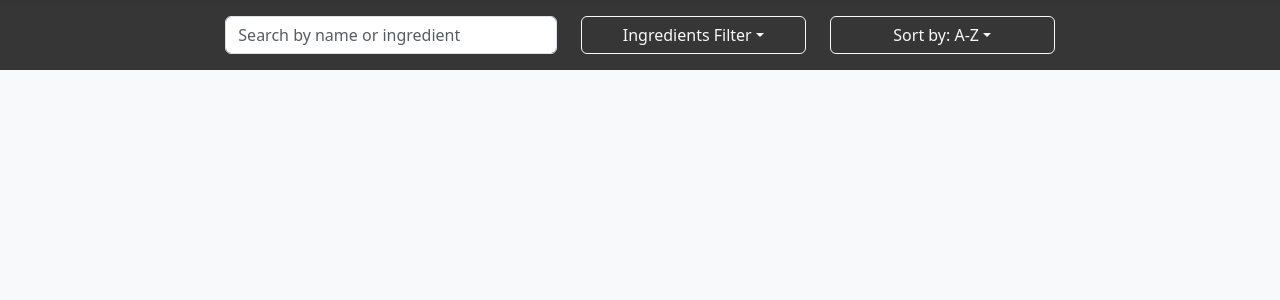
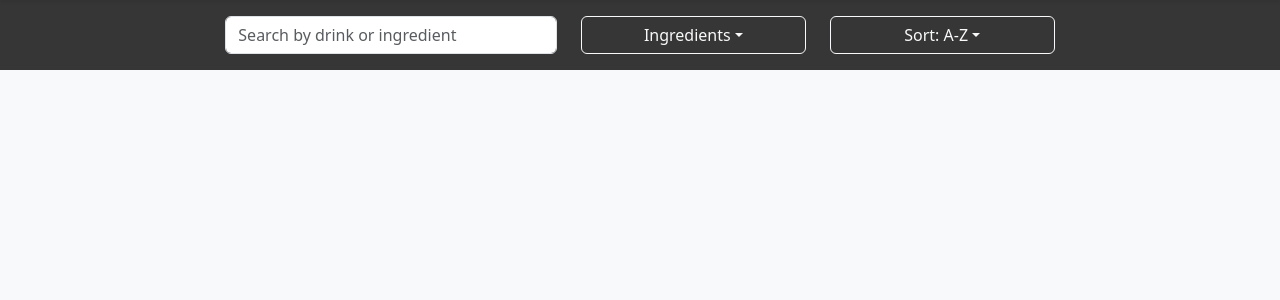
Before and after one commit to eprogers15/sloppy-drinks, a Django app: page / in a window 1280 px wide. Shown: the part 56-356 px from the top of the page. Run offline with Django 4.2, Linux system fonts and the light colour scheme; data that the repository does not hold is empty; some libraries are stand-ins or nearby versions.

Commit message:
Small changes to search bar and button UI

```diff
--- a/sloppy_drinks/drinks/static/drinks/javascript/index.js
+++ b/sloppy_drinks/drinks/static/drinks/javascript/index.js
@@ -17,7 +17,7 @@ $(window).resize(function () {
 $(".dropdown-sort-item").click(function () {
   let new_sort_order = this.attributes.value.value;
   $("#sort-button").attr("value", new_sort_order);
-  $("#sort-button").text("Sort by: " + this.innerText);
+  $("#sort-button").text("Sort: " + this.innerText);
   $(".active").removeClass("active");
   $(this).addClass("active");
   $("#sort-hidden").attr("value", new_sort_order);
@@ -31,9 +31,9 @@ $(".dropdown-filter-checkbox").change(function () {
   $("#filter-hidden").attr("value", checkedValues);
   let checkedValuesLength = checkedValues.length;
   if (checkedValuesLength > 0) {
-    $("#filter-button").text("Ingredients Filter (" + checkedValuesLength + ")");
+    $("#filter-button").text("Ingredients (" + checkedValuesLength + ")");
   }
   else {
-    $("#filter-button").text("Ingredients Filter");
+    $("#filter-button").text("Ingredients");
   }
 });
--- a/sloppy_drinks/drinks/templates/search_bar.html
+++ b/sloppy_drinks/drinks/templates/search_bar.html
@@ -6,21 +6,20 @@
             <div class="row">
                 <form class="form-inline col-lg-5 pt-3">
                     <input type="text" class="form-control" id="search-bar" aria-label="Text input with dropdown button"
-                        name="q" placeholder="Search by name or ingredient" hx-get="{% url 'drink_index_partial' %}"
+                        name="q" placeholder="Search by drink or ingredient" hx-get="{% url 'drink_index_partial' %}"
                         hx-target="#results" hx-trigger="input delay:0.2s" hx-include="#sort-hidden, #filter-hidden">
                 </form>
                 <div class="dropdown col py-3 text-center">
                     <button class="btn btn-outline-light dropdown-toggle w-100" id="filter-button" type="button"
                         data-bs-toggle="dropdown" aria-expanded="false" hx-get="{% url 'drink_index_partial' %}"
                         hx-target="#results" hx-trigger="change from:.dropdown-filter-item delay:0.2s"
-                        hx-include="#search-bar, #sort-hidden, #filter-hidden">Ingredients
-                        Filter</button>
+                        hx-include="#search-bar, #sort-hidden, #filter-hidden">Ingredients</button>
                     <ul class="dropdown-menu ingredients-dropdown-list">
-                        {% for ingredient in ingredients %}
+                        {% for filter_ingredient in filter_ingredients %}
                         <div class="dropdown-item dropdown-filter-item">
-                            <input type="checkbox" class="dropdown-filter-checkbox" id="{{ ingredient.name }}"
+                            <input type="checkbox" class="dropdown-filter-checkbox" id="{{ filter_ingredient.name }}"
                                 name="dropdown-filter-checkbox">
-                            <label for="{{ ingredient.name }}">{{ ingredient.name }}</label>
+                            <label for="{{ filter_ingredient.name }}">{{ filter_ingredient.name }}</label>
                         </div>
                         {% endfor %}
                     </ul>
@@ -30,7 +29,7 @@
                     <button class="btn btn-outline-light dropdown-toggle w-100" id="sort-button" type="button"
                         data-bs-toggle="dropdown" aria-expanded="false" hx-get="{% url 'drink_index_partial' %}"
                         hx-target="#results" hx-trigger="click from:.dropdown-sort-item delay:0.2s"
-                        hx-include="#search-bar, #sort-hidden, #filter-hidden">Sort by:
+                        hx-include="#search-bar, #sort-hidden, #filter-hidden">Sort:
                         A-Z</button>
                     <ul class="dropdown-menu">
                         <li><a class="dropdown-item dropdown-sort-item active" value="name">A-Z</a></li>
--- a/sloppy_drinks/drinks/views.py
+++ b/sloppy_drinks/drinks/views.py
@@ -5,7 +5,7 @@ from drinks.models import Drink, Ingredient, Image, Episode
 
 def drink_index(request):
     drinks = Drink.objects.all().prefetch_related(Prefetch('episode_set', queryset=Episode.objects.all(), to_attr="episode_number"), Prefetch('image_set', Image.objects.filter(recipe=True), to_attr="recipe_image")).annotate(episode_number=Min('episode__number')).order_by('name')
-    ingredients = Ingredient.objects.all().order_by('name')
+    filter_ingredients = Ingredient.objects.filter(filter=True).order_by('name')
     page_num = request.GET.get('page', 1)
     page = Paginator(object_list=drinks, per_page=15).get_page(page_num)
 
@@ -14,7 +14,7 @@ def drink_index(request):
         template_name='drink_index.html',
         context={
             'page': page,
-            'ingredients': ingredients,
+            'filter_ingredients': filter_ingredients,
         }
     )
 
@@ -43,14 +43,14 @@ def drink_index_partial(request):
 
     page = Paginator(object_list=drinks, per_page=15).get_page(page_num)
 
-    ingredients = Ingredient.objects.all().order_by('name')
+    filter_ingredients = Ingredient.objects.filter(filter=True).order_by('name')
 
     return render(
         request=request,
         template_name='drink_index_partial.html',
         context={
             'page': page,
-            'ingredients': ingredients,
+            'filter_ingredients': filter_ingredients,
         }
     )
 
```
